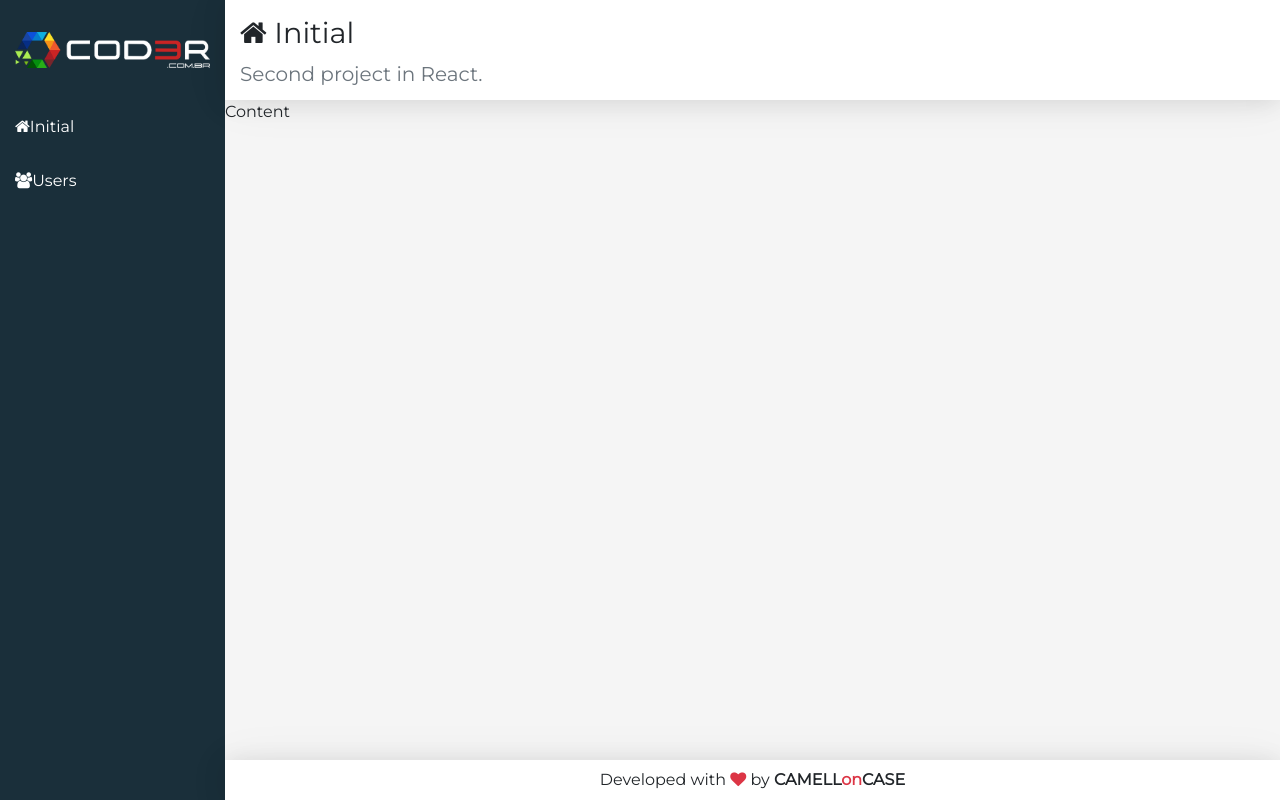
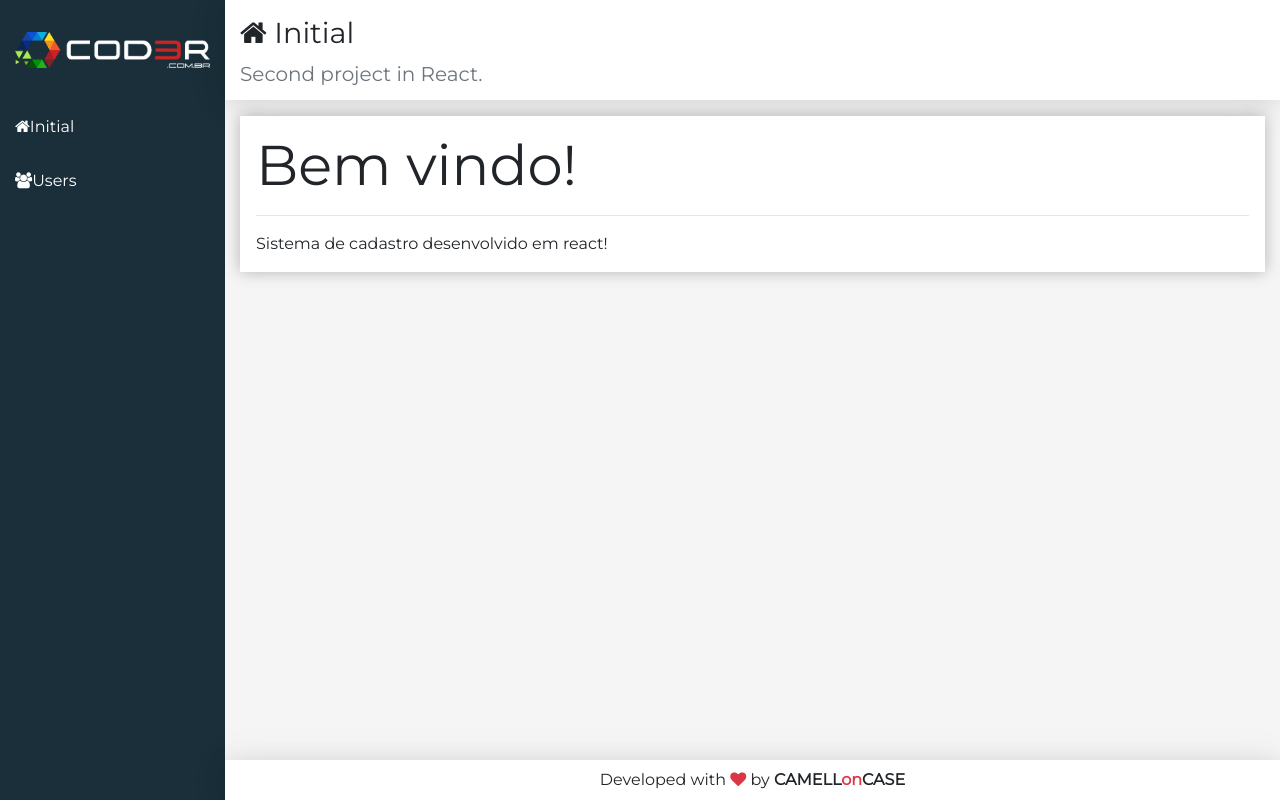
Before and after one commit to Bwendel26/appUserRegister_ReactJS, a React (Create React App) app in the folder crud/frontend/: page / in a window 1280 px wide. Built offline with nearby package versions, Linux system fonts and the light colour scheme.

Commit message:
We implemented the Main component and made some adjusts in the app.jsx; We created the component home to keep the app file cleaner

```diff
--- /dev/null
+++ b/crud/frontend/src/components/home/Home.jsx
@@ -0,0 +1,10 @@
+import React from "react"
+import Main from "./../template/Main"
+
+export default props =>
+   <Main icon="home" title="Initial"
+      subtitle="Second project in React.">
+      <div className="display-4">Bem vindo!</div>
+      <hr/>
+      <p className="mb-0">Sistema de cadastro desenvolvido em react!</p>
+   </Main>
--- a/crud/frontend/src/components/template/Main.css
+++ b/crud/frontend/src/components/template/Main.css
@@ -0,0 +1,4 @@
+main > div {
+   background-color: #FFF;
+   box-shadow: 0px 0px 15px #0004;
+}
--- a/crud/frontend/src/components/template/Main.jsx
+++ b/crud/frontend/src/components/template/Main.jsx
@@ -5,8 +5,10 @@
 export default props =>
    //do not create a html element while creating the page
    <React.Fragment>
-      <Header {...props}/>
-      <main className="content">
-         Content
+      <Header {...props}/>    {/* bootstrap class*/}
+      <main className="content container-fluid">
+         <div className="p-3 mt-3">
+            {props.children}
+         </div>
       </main>
    </React.Fragment>
--- a/crud/frontend/src/main/App.jsx
+++ b/crud/frontend/src/main/App.jsx
@@ -5,14 +5,13 @@
 //components
 import Logo from "./../components/template/Logo"
 import Nav from "./../components/template/Nav"
-import Main from "./../components/template/Main"
+import Home from "./../components/home/Home"
 import Footer from "./../components/template/Footer"
 
 export default props =>
    <div className="app">
       <Logo />
       <Nav />
-      <Main icon="home" title="Initial"
-         subtitle="Second project in React."/>
+      <Home />
       <Footer />
    </div>
```
